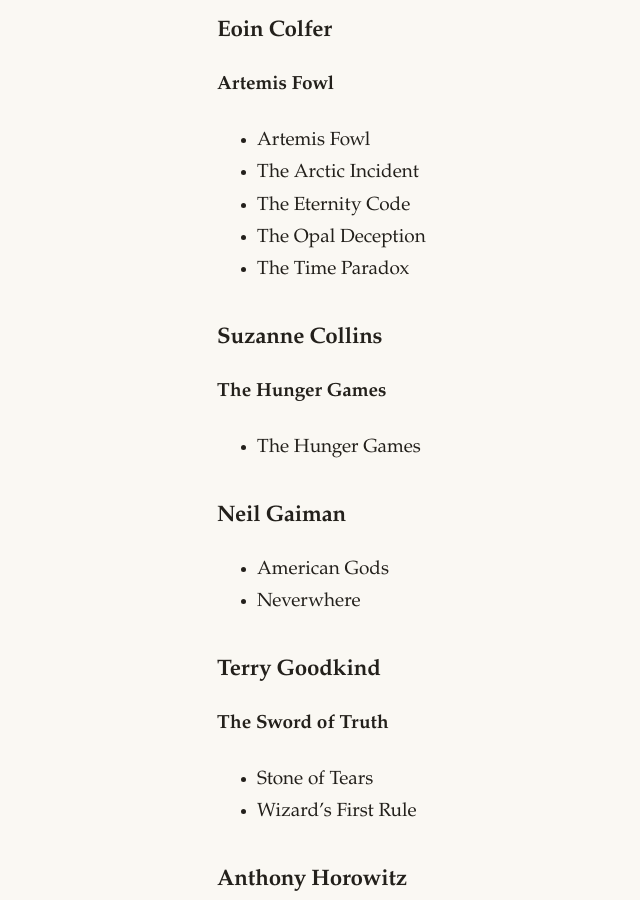
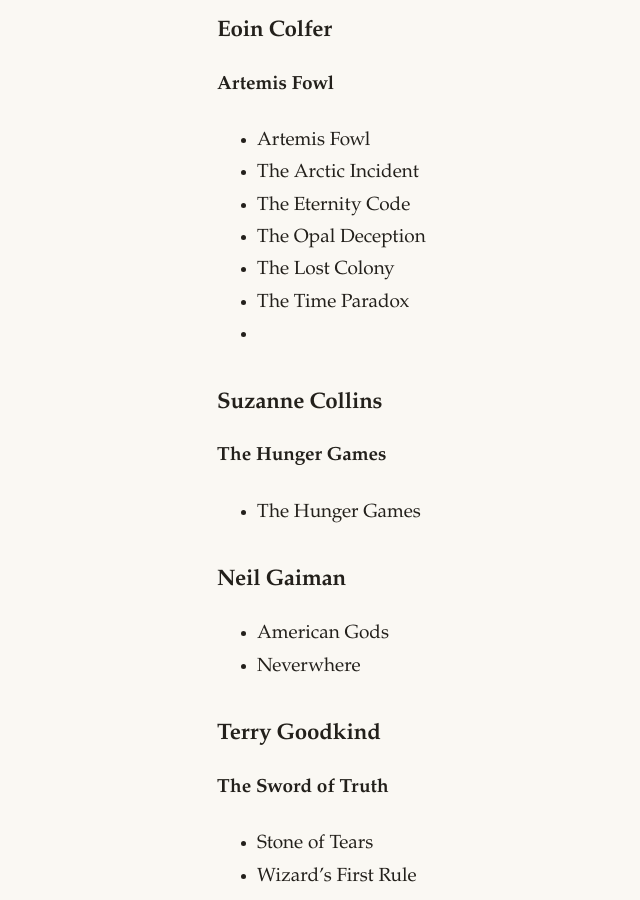
Before and after one commit to topearebi/aroamjti, a Jekyll site: the page built from books.md, in a window 1280 px wide and 900 px high, scrolled down 1401 px. Shown: the whole window, without its empty margins (119-759 px from the left). Built offline with Jekyll 4.4.1, drawn with Linux system fonts in a browser that asks for light colours.

Commit message:
Last Sync: 2026-07-04 00:11 (Mobile)

```diff
--- a/books.md
+++ b/books.md
@@ -43,7 +43,9 @@
   - The Arctic Incident
   - The Eternity Code
   - The Opal Deception
+  - The Lost Colony
   - The Time Paradox
+  -
 
 ### Suzanne Collins
 
```
